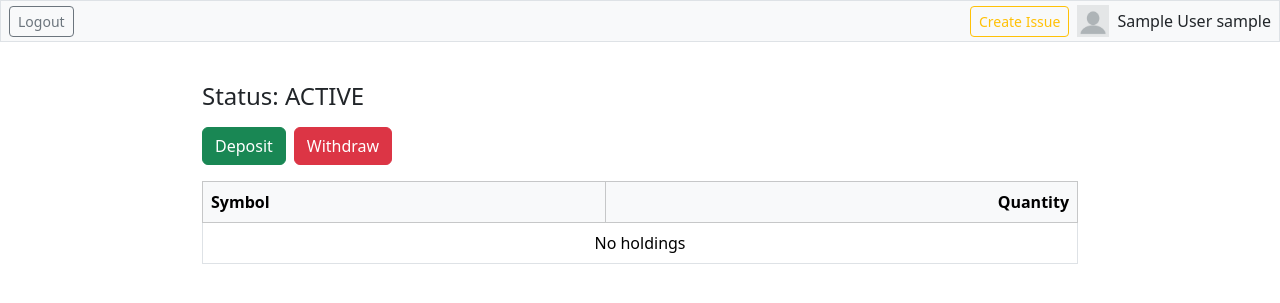
After one commit to aspire-a/termproject, a Flask app: page /wallet/ in a window 1280 px wide. The commit adds this page. Shown: the top 303 px of the page. Run offline with Flask 3, Linux system fonts and the light colour scheme; the visitor is signed in with stand-in values (Sample User, id 1); data comes from the database, SQL or seed files in the repository; data that the repository does not hold is empty.

Commit message:
create issue, wallet, market(anasayfa bitti. Market details, buy sell ve agent eksik

```diff
--- a/app.py
+++ b/app.py
@@ -19,7 +19,6 @@ def create_app():
         SQLALCHEMY_TRACK_MODIFICATIONS = False,
     )
 
-    # ── extensions ────────────────────────────────────────────────────
     db.init_app(app)
     Migrate(app, db)
 
@@ -29,12 +28,9 @@ def create_app():
     @lm.user_loader
     def load_user(uid):
         return User.query.get(int(uid))
-    # ──────────────────────────────────────────────────────────────────
 
-    # auto-discover every pages/* blueprint (home, auth, …)
     register_all_blueprints(app)
 
-    # root simply forwards to home.index (handled by pages/home)
     @app.get("/")
     def root():
         return redirect(url_for("home.index"))
--- a/models/trading.py
+++ b/models/trading.py
@@ -34,7 +34,7 @@ class Order(db.Model):
     market_id      = db.Column(db.Integer,
                                db.ForeignKey("market.market_id"), nullable=False)
     trade_id       = db.Column(db.Integer,
-                               db.ForeignKey("trade.trade_id"), nullable=False)
+                               db.ForeignKey("trade.trade_id"))
     order_book_id  = db.Column(db.Integer,
                                db.ForeignKey("order_book.market_id"),
                                nullable=False)
--- a/pages/auth/services.py
+++ b/pages/auth/services.py
@@ -3,14 +3,14 @@ from models import db, User
 
 
 def create_user(email: str, name: str, surname: str, password: str) -> User:
-    user = User(email=email, name=name, surname=surname)
+    user = User(email=email, name=name, surname=surname, password=password)
     user.set_password(password)
     db.session.add(user)
     try:
         db.session.commit()
     except IntegrityError as err:
         db.session.rollback()
-        raise ValueError("E-mail already exists") from err
+        raise ValueError(f"E-mail already exists: {err.orig}") from err
     return user
 
 
--- /dev/null
+++ b/pages/issue/services.py
@@ -0,0 +1,40 @@
+from datetime import datetime, timezone
+from sqlalchemy.exc import SQLAlchemyError
+from flask_login import current_user
+from models import db, Issue
+
+ALLOWED_TYPES = [
+    "KYC", "Withdrawal", "Login", "Deposit", "Trade",
+    "API", "Security", "Other"
+]
+
+
+def create_issue(issue_type: str, description: str) -> Issue:
+    """
+    Insert a new Issue row for the current user.  Returns the Issue.
+    Raises ValueError on bad input.
+    """
+    if issue_type not in ALLOWED_TYPES:
+        raise ValueError("Unknown issue type")
+
+    if not description.strip():
+        raise ValueError("Description cannot be empty")
+
+    issue = Issue(
+        type=issue_type,
+        description=description.strip(),
+        status="OPEN",
+        creation_time=datetime.now(timezone.utc),
+        resolve_time=None,
+        user_id=current_user.user_id,
+        agent_id=1,          # will be assigned by support later
+    )
+
+    db.session.add(issue)
+    try:
+        db.session.commit()
+    except SQLAlchemyError as err:
+        db.session.rollback()
+        raise RuntimeError("Database error" + str(err)) from err
+
+    return issue
--- /dev/null
+++ b/pages/wallet/routes.py
@@ -0,0 +1,46 @@
+from flask import render_template, request, redirect, url_for, flash
+from flask_login import login_required
+
+from models import db, Currency
+from . import services as svc
+
+
+def register_routes(bp):
+
+    @bp.get("/")
+    @login_required
+    def index():
+        wallet, holdings = svc.wallet_summary()
+        all_symbols = [c.symbol for c in
+                       db.session.query(Currency.symbol)
+                       .order_by(Currency.symbol).all()]
+        return render_template(
+            "wallet/index.html",
+            wallet=wallet,
+            holdings=holdings,
+            symbols=all_symbols  # ← pass to template
+        )
+
+    @bp.post("/deposit")
+    @login_required
+    def do_deposit():
+        try:
+            svc.deposit(request.form["currency"], request.form["amount"])
+            flash("Deposit request received.", "success")
+        except ValueError as ve:
+            flash(str(ve), "danger")
+        except RuntimeError as rer:
+            flash("Internal error" + str(rer), "danger")
+        return redirect(url_for("wallet.index"))
+
+    @bp.post("/withdraw")
+    @login_required
+    def do_withdraw():
+        try:
+            svc.withdraw(request.form["currency"], request.form["amount"])
+            flash("Withdraw request submitted.", "success")
+        except ValueError as ve:
+            flash(str(ve), "danger")
+        except RuntimeError as rer:
+            flash("Internal error" + str(rer), "danger")
+        return redirect(url_for("wallet.index"))
--- /dev/null
+++ b/pages/wallet/services.py
@@ -0,0 +1,111 @@
+from decimal import Decimal
+from datetime import datetime, timezone
+from sqlalchemy.exc import SQLAlchemyError
+from flask_login import current_user
+from models import (
+    db, Wallet, WalletHasCurrency,
+    Currency, Transaction
+)
+
+
+def _get_or_create_wallet():
+    w = Wallet.query.filter_by(user_id=current_user.user_id).first()
+    if w:
+        return w
+    w = Wallet(user_id=current_user.user_id, status="ACTIVE", total_balance=0)
+    db.session.add(w)
+    db.session.commit()
+    return w
+
+
+def wallet_summary():
+    """
+    Returns (wallet, list[(Currency.symbol, Quantity)])
+    """
+    w = _get_or_create_wallet()
+    holdings = (db.session.query(Currency.symbol, WalletHasCurrency.quantity)
+                .join(WalletHasCurrency,
+                      WalletHasCurrency.currency_id == Currency.currency_id)
+                .filter(WalletHasCurrency.wallet_id == w.wallet_id)
+                .all())
+    return w, holdings
+
+
+def deposit(symbol: str, amount_str: str):
+    amount = float(amount_str)
+    if amount <= 0:
+        raise ValueError("Amount must be positive")
+
+    cur = Currency.query.filter_by(symbol=symbol).first()
+    if not cur:
+        raise ValueError("Currency not found")
+
+    w = _get_or_create_wallet()
+
+    # upsert into wallet_has_currency
+    link = WalletHasCurrency.query.filter_by(
+        wallet_id=w.wallet_id,
+        currency_id=cur.currency_id
+    ).first()
+    if not link:
+        link = WalletHasCurrency(wallet_id=w.wallet_id,
+                                 currency_id=cur.currency_id,
+                                 quantity=0.0)
+        db.session.add(link)
+    link.quantity += amount
+
+    tx = Transaction(
+        type="DEPOSIT",
+        currency=symbol,
+        amount=float(amount),
+        status="PENDING",
+        request_time=datetime.now(timezone.utc),
+        approve_time=None,
+        user_id=current_user.user_id,
+        agent_id=1
+    )
+
+    db.session.add(tx)
+    _commit()
+
+
+def withdraw(symbol: str, amount_str: str):
+    amount = float(amount_str)
+    if amount <= 0:
+        raise ValueError("Amount must be positive")
+
+    cur = Currency.query.filter_by(symbol=symbol).first()
+    if not cur:
+        raise ValueError("Currency not found")
+
+    w = _get_or_create_wallet()
+    link = WalletHasCurrency.query.filter_by(
+        wallet_id=w.wallet_id,
+        currency_id=cur.currency_id
+    ).first()
+
+    if not link or link.quantity < amount:
+        raise ValueError("Insufficient balance")
+
+    link.quantity -= amount
+
+    tx = Transaction(
+        type="WITHDRAWAL",
+        currency=symbol,
+        amount=float(amount),
+        status="PENDING",
+        request_time=datetime.now(timezone.utc),
+        approve_time=None,
+        user_id=current_user.user_id,
+        agent_id=1
+    )
+    db.session.add(tx)
+    _commit()
+
+
+def _commit():
+    try:
+        db.session.commit()
+    except SQLAlchemyError as err:
+        db.session.rollback()
+        raise RuntimeError("DB error "+ str(err)) from err
--- a/templates/auth/login.html
+++ b/templates/auth/login.html
@@ -1,4 +1,5 @@
-<!DOCTYPE html><html lang="en">
+<!DOCTYPE html>
+<html lang="en">
 <head>
     <link rel="stylesheet"
           href="https://cdn.jsdelivr.net/npm/bootstrap@5.3.3/dist/css/bootstrap.min.css">
@@ -8,7 +9,7 @@
 <h2>Login</h2>
 {% with messages = get_flashed_messages(with_categories=true) %}
     {% for category,msg in messages %}
-      <div class="alert alert-{{category}}">{{msg}}</div>
+        <div class="alert alert-{{ category }}">{{ msg }}</div>
     {% endfor %}
 {% endwith %}
 <form method="post" class="mt-3">
--- a/templates/auth/register.html
+++ b/templates/auth/register.html
@@ -1,4 +1,5 @@
-<!DOCTYPE html><html lang="en">
+<!DOCTYPE html>
+<html lang="en">
 <head>
     <link rel="stylesheet"
           href="https://cdn.jsdelivr.net/npm/bootstrap@5.3.3/dist/css/bootstrap.min.css">
@@ -8,7 +9,7 @@
 <h2>Create account</h2>
 {% with messages = get_flashed_messages(with_categories=true) %}
     {% for category,msg in messages %}
-      <div class="alert alert-{{category}}">{{msg}}</div>
+        <div class="alert alert-{{ category }}">{{ msg }}</div>
     {% endfor %}
 {% endwith %}
 <form method="post" class="mt-3">
--- a/templates/base.html
+++ b/templates/base.html
@@ -1,12 +1,17 @@
 <!doctype html>
 <html lang="en">
 <head>
-  <meta charset="utf-8">
-  <title>{% block title %}CryptoCase{% endblock %}</title>
-  <link rel="stylesheet"
-        href="https://cdn.jsdelivr.net/npm/bootstrap@5.3.3/dist/css/bootstrap.min.css">
+    <meta charset="utf-8">
+    <title>{% block title %}CryptoCase{% endblock %}</title>
+    <link rel="stylesheet"
+          href="https://cdn.jsdelivr.net/npm/bootstrap@5.3.3/dist/css/bootstrap.min.css">
 </head>
 <body>
-  {% block content %}{% endblock %}
+{% block content %}{% endblock %}
+
+<script src="https://cdn.jsdelivr.net/npm/bootstrap@5.3.3/dist/js/bootstrap.bundle.min.js">
+</script>
+
+{% block body_extra %}{% endblock %}
 </body>
 </html>
--- /dev/null
+++ b/templates/wallet/index.html
@@ -0,0 +1,111 @@
+{% extends "base.html" %}
+{% block content %}
+    <nav class="d-flex justify-content-between align-items-center mb-3 px-2 py-1 bg-light border">
+        <form action="{{ url_for('home.do_logout') }}" method="post">
+            <button class="btn btn-sm btn-outline-secondary">Logout</button>
+        </form>
+
+        <div class="d-flex align-items-center gap-2">
+            <a class="btn btn-sm btn-outline-warning" href="{{ url_for('issue.index') }}">
+                Create Issue
+            </a>
+            <img src="{{ url_for('static', filename='emptyuser.png') }}" height="32">
+            <span>{{ current_user.name }} {{ current_user.surname }}</span>
+        </div>
+    </nav>
+
+    <div class="container py-4" style="max-width:900px">
+
+        {% with msgs = get_flashed_messages(with_categories=true) %}
+            {% for cat,msg in msgs %}
+                <div class="alert alert-{{ cat }}">{{ msg }}</div>
+            {% endfor %}
+        {% endwith %}
+
+        <h4>Status: {{ wallet.status }}</h4>
+
+        <div class="my-3 d-flex gap-2">
+            <button class="btn btn-success" data-bs-toggle="modal" data-bs-target="#depositModal">
+                Deposit
+            </button>
+            <button class="btn btn-danger" data-bs-toggle="modal" data-bs-target="#withdrawModal">
+                Withdraw
+            </button>
+        </div>
+
+        <table class="table table-bordered">
+            <thead class="table-light">
+            <tr>
+                <th>Symbol</th>
+                <th class="text-end">Quantity</th>
+            </tr>
+            </thead>
+            <tbody>
+            {% for sym, qty in holdings %}
+                <tr>
+                    <td>{{ sym }}</td>
+                    <td class="text-end">{{ "{:,.4f}".format(qty) }}</td>
+                </tr>
+            {% else %}
+                <tr>
+                    <td colspan="2" class="text-center">No holdings</td>
+                </tr>
+            {% endfor %}
+            </tbody>
+        </table>
+    </div>
+
+    <!-- Deposit modal -->
+    <div class="modal fade" id="depositModal" tabindex="-1" aria-hidden="true">
+        <div class="modal-dialog">
+            <div class="modal-content">
+                <div class="modal-header">
+                    <h5 class="modal-title">Deposit</h5>
+                    <button type="button" class="btn-close" data-bs-dismiss="modal"></button>
+                </div>
+                <form method="post" action="{{ url_for('wallet.do_deposit') }}">
+                    <div class="modal-body vstack gap-3">
+                        <select name="currency" class="form-select" required>
+                            {% for sym in symbols %}
+                                <option value="{{ sym }}">{{ sym }}</option>
+                            {% endfor %}
+                        </select>
+                        <input name="amount" type="number" step="any" min="0"
+                               placeholder="Amount" class="form-control" required>
+                    </div>
+                    <div class="modal-footer">
+                        <button type="button" class="btn btn-secondary" data-bs-dismiss="modal">Cancel</button>
+                        <button class="btn btn-primary">Accept</button>
+                    </div>
+                </form>
+            </div>
+        </div>
+    </div>
+
+    <!-- Withdraw modal -->
+    <div class="modal fade" id="withdrawModal" tabindex="-1" aria-hidden="true">
+        <div class="modal-dialog">
+            <div class="modal-content">
+                <div class="modal-header">
+                    <h5 class="modal-title">Withdraw</h5>
+                    <button type="button" class="btn-close" data-bs-dismiss="modal"></button>
+                </div>
+                <form method="post" action="{{ url_for('wallet.do_withdraw') }}">
+                    <div class="modal-body vstack gap-3">
+                        <select name="currency" class="form-select" required>
+                            {% for sym, qty in holdings %}
+                                <option value="{{ sym }}">{{ sym }} ({{ qty }})</option>
+                            {% endfor %}
+                        </select>
+                        <input name="amount" type="number" step="any" min="0"
+                               placeholder="Amount" class="form-control" required>
+                    </div>
+                    <div class="modal-footer">
+                        <button type="button" class="btn btn-secondary" data-bs-dismiss="modal">Cancel</button>
+                        <button class="btn btn-primary">Accept</button>
+                    </div>
+                </form>
+            </div>
+        </div>
+    </div>
+{% endblock %}
```
Also changed, not shown: pages/home/services.py (+80 -12 lines), pages/issue/__init__.py (added, +10 -0 lines), pages/issue/routes.py (added, +25 -0 lines), pages/market/__init__.py (added, +10 -0 lines), pages/market/routes.py (added, +12 -0 lines), pages/market/services.py (added, +28 -0 lines), pages/wallet/__init__.py (added, +10 -0 lines), templates/home/index.html (+27 -8 lines), templates/issue/index.html (added, +31 -0 lines), templates/market/index.html (added, +38 -0 lines). Lines whose indentation alone changed are shown as unchanged.
